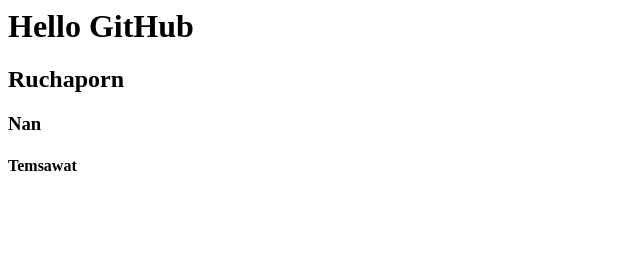
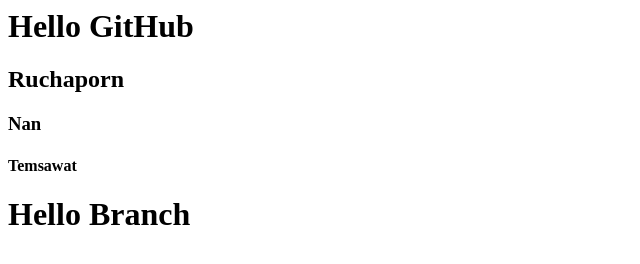
Before and after one commit to Ruchaporn-T/github-101, a plain HTML site: page index.html in a window 1280 px wide. Shown: the whole page, without its empty margins (0-640 px from the left). Drawn offline with Linux system fonts and the light colour scheme.

Commit message:
Update index.html

```diff
--- a/index.html
+++ b/index.html
@@ -2,3 +2,5 @@
 <h2>Ruchaporn</h2>
 <h3>Nan</h3>
 <h4>Temsawat</h4>
+
+<h1>Hello Branch</h1>
```
